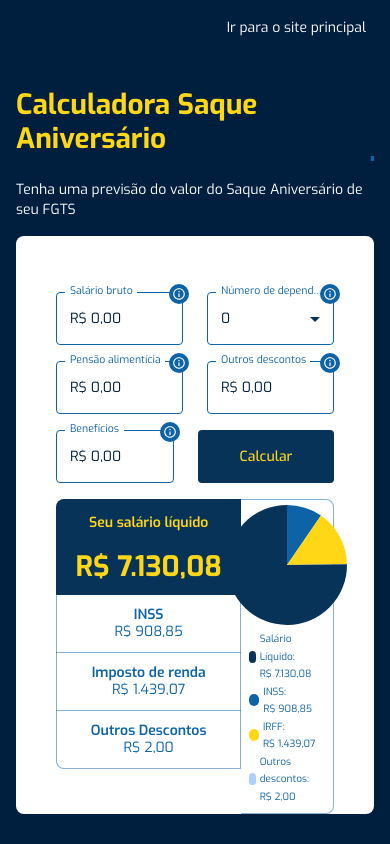
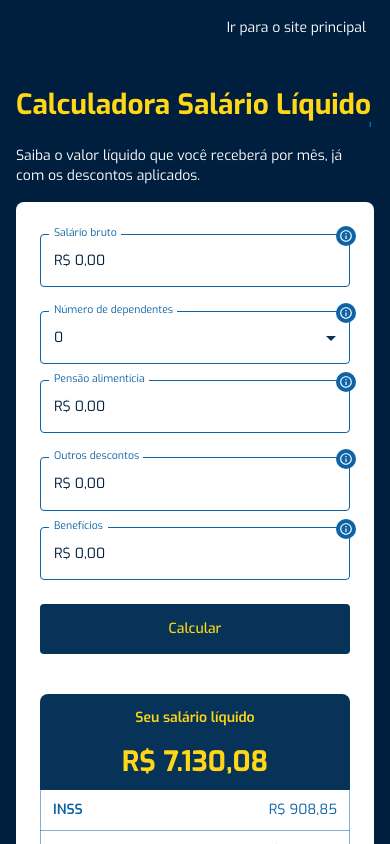
Before and after one commit to Janilso/calculadoras, a React (Vite) app in the folder apps/salario-liquido/: page / in a window 390 px wide. Shown: the top 844 px of the page. Built offline with nearby package versions, Linux system fonts and the light colour scheme.

Commit message:
feat: adicionado ajustes responsivos

```diff
--- a/apps/salario-liquido/src/components/Result/index.tsx
+++ b/apps/salario-liquido/src/components/Result/index.tsx
@@ -1,4 +1,4 @@
-import { Box, Grid2, Typography } from '@mui/material';
+import { Box, Grid2, SxProps, Typography } from '@mui/material';
 import React from 'react';
 import { ResultProps } from './types';
 import useResult from './useResult';
@@ -6,15 +6,20 @@ import { styles } from './styles';
 import { PieChart } from '@mui/x-charts';
 import { appColors } from '@calculadoras/ui/theme';
 import { formatMoney } from '@calculadoras/core/helpers';
+import ResultSkeleton from './skeleton';
 
-const Result: React.FC<ResultProps> = ({ data }) => {
+const Result: React.FC<ResultProps> = ({ data, sx, loading }) => {
   const { dataResult, dataCharts, legends } = useResult({
     data,
   });
 
   return (
-    <Grid2 container sx={styles.root}>
-      <Grid2 size={8}>
+    <Grid2 container sx={[styles.root, sx] as SxProps}>
+      {loading ? (
+        <ResultSkeleton />
+      ) : (
+        <>
+          <Grid2 container direction="column" size={{ xs: 12, sm: 8 }}>
             {dataResult.map(({ label, value }, i) => (
               <Grid2 key={label} sx={styles.line}>
                 <Typography sx={styles.lineLabel}>{label}</Typography>
@@ -27,7 +32,7 @@ const Result: React.FC<ResultProps> = ({ data }) => {
               </Grid2>
             ))}
           </Grid2>
-      <Grid2 size={4} sx={styles.graphic}>
+          <Grid2 size={{ xs: 12, sm: 4 }} sx={styles.graphic}>
             <PieChart
               series={[
                 {
@@ -67,6 +72,8 @@ const Result: React.FC<ResultProps> = ({ data }) => {
               ))}
             </Grid2>
           </Grid2>
+        </>
+      )}
     </Grid2>
   );
 };
--- /dev/null
+++ b/apps/salario-liquido/src/components/Result/skeleton.tsx
@@ -0,0 +1,31 @@
+import { Grid2, Skeleton, Stack } from '@mui/material';
+import React from 'react';
+import { styles } from './styles';
+
+const ResultSkeleton: React.FC = () => {
+  return (
+    <Grid2 container spacing={1} size={12}>
+      <Grid2 size={8}>
+        <Stack spacing={0.25} sx={styles.stack}>
+          <Skeleton height={93} />
+          <Skeleton height={40} />
+          <Skeleton height={40} />
+          <Skeleton height={40} />
+        </Stack>
+      </Grid2>
+      <Grid2 size={4}>
+        <Stack spacing={2} alignItems="center">
+          <Skeleton variant="circular" height={120} width={120} />
+          <Grid2 size={12}>
+            <Skeleton variant="text" height={20} />
+            <Skeleton variant="text" height={20} />
+            <Skeleton variant="text" height={20} />
+            <Skeleton variant="text" height={20} />
+          </Grid2>
+        </Stack>
+      </Grid2>
+    </Grid2>
+  );
+};
+
+export default ResultSkeleton;
--- a/apps/salario-liquido/src/components/Result/styles.ts
+++ b/apps/salario-liquido/src/components/Result/styles.ts
@@ -9,7 +9,6 @@ export const styles = makeSxStyles({
     display: 'flex',
     justifyContent: 'space-between',
     alignItems: 'center',
-    flexDirection: { xs: 'column', sm: 'row' },
     p: 1.5,
     border: '1px solid',
     borderColor: (theme) => alpha(theme.appColors.primaryLight, 0.5),
@@ -20,13 +19,14 @@ export const styles = makeSxStyles({
     },
 
     '&:first-of-type': {
-      borderRadius: '8px 0 0 0',
+      borderRadius: { xs: '8px 8px 0 0', sm: '8px 0 0 0' },
       border: 'none',
       bgcolor: 'appColors.primaryMedium',
       flexDirection: 'column',
-      justifyContent: 'flex-start',
+      justifyContent: 'space-evenly',
       alignItems: 'center',
       gap: 2,
+      flex: 1,
 
       '& .MuiTypography-root': {
         color: 'appColors.secondary',
@@ -39,7 +39,7 @@ export const styles = makeSxStyles({
       },
     },
     '&:last-of-type': {
-      borderRadius: '0 0 0 8px',
+      borderRadius: { xs: 0, sm: '0 0 0 8px' },
     },
   },
   lineLabel: {
@@ -55,18 +55,28 @@ export const styles = makeSxStyles({
   },
   graphic: {
     border: '1px solid',
+    borderLeft: { xs: null, sm: 'none' },
+    borderTop: (theme) => ({
+      xs: 'none',
+      sm: `1px solid ${alpha(theme.appColors.primaryLight, 0.5)}`,
+    }),
     borderColor: (theme) => alpha(theme.appColors.primaryLight, 0.5),
-    borderLeft: 'none',
-    borderRadius: '0 8px 8px 0',
+    borderRadius: { xs: '0 0 8px 8px', sm: '0 8px 8px 0' },
     display: 'flex',
-    // justifyContent: 'center',
     alignItems: 'center',
-    flexDirection: 'column',
+    flexDirection: { xs: 'row', sm: 'column' },
+    flexWrap: 'wrap',
+    justifyContent: { xs: 'center', sm: 'flex-start' },
+    p: { xs: 1, sm: 0 },
+
+    '& [class$=MuiResponsiveChart-container]': {
+      flexGrow: { xs: 0, sm: 1 },
+    },
   },
   legends: {
-    px: 1,
+    px: { xs: 1, md: 0.5, lg: 1 },
     pb: 1,
-    width: '100%',
+    width: { xs: 'fit-content', sm: '100%' },
     '& > .MuiBox-root': {
       display: 'flex',
       alignItems: 'center',
@@ -74,6 +84,7 @@ export const styles = makeSxStyles({
     },
     '& span': {
       width: 12,
+      minWidth: 12,
       height: 12,
       borderRadius: 12,
     },
@@ -83,8 +94,22 @@ export const styles = makeSxStyles({
     },
   },
   popper: {
-    '& .MuiChartsTooltip-valueCell': {
+    '& .MuiChartsTooltip-valueCell.MuiChartsTooltip-cell': {
       color: 'appColors.white',
     },
   },
+  stack: {
+    '.MuiSkeleton-root': {
+      '&:first-of-type': {
+        borderRadius: '8px 0 0 0',
+      },
+      '&:last-of-type': {
+        borderRadius: '0 0 0 8px',
+      },
+    },
+  },
+  chart: {
+    // flexGrow: { xs: 0, sm: 1 },
+    color: 'red',
+  },
 });
--- a/apps/salario-liquido/src/components/Result/types.ts
+++ b/apps/salario-liquido/src/components/Result/types.ts
@@ -1,3 +1,5 @@
+import { SxProps, Theme } from '@mui/material';
+
 export type ResultProps = {
   data: {
     salarioLiquido?: number;
@@ -5,4 +7,6 @@ export type ResultProps = {
     irff?: number;
     outrosDescontos?: number;
   };
+  sx?: SxProps<Theme>;
+  loading?: boolean;
 };
--- a/apps/salario-liquido/src/components/Result/useResult.ts
+++ b/apps/salario-liquido/src/components/Result/useResult.ts
@@ -3,7 +3,7 @@ import { ResultProps } from './types';
 import { formatMoney } from '@calculadoras/core/helpers';
 import { appColors } from '@calculadoras/ui/theme';
 
-const useResult = ({ data }: Required<ResultProps>) => {
+const useResult = ({ data }: Pick<ResultProps, 'data'>) => {
   const dataFormated = useMemo(
     () => ({
       salarioLiquido: formatMoney(data?.salarioLiquido ?? 0),
--- a/apps/salario-liquido/src/pages/Home/index.tsx
+++ b/apps/salario-liquido/src/pages/Home/index.tsx
@@ -13,11 +13,12 @@ const HomePage: React.FC = () => {
     <BasePage
       title={
         <>
-          Calculadora <br /> Saque Aniversário
+          Calculadora <br /> Salário Líquido
         </>
       }
-      subtitle="Tenha uma previsão do valor do Saque Aniversário de seu FGTS"
-      //   styles={{ title: styles.title, right: styles.right }}
+      subtitle="Saiba o valor líquido que você receberá
+      por mês, já com os descontos aplicados."
+      styles={{ title: styles.title }}
     >
       <FormProvider {...methods}>
         <Box
@@ -111,6 +112,8 @@ const HomePage: React.FC = () => {
                 outrosDescontos: 2.0,
                 salarioLiquido: 7130.08,
               }}
+              sx={styles.result}
+              // loading
             />
           </Grid2>
         </Box>
--- a/apps/salario-liquido/src/pages/Home/styles.ts
+++ b/apps/salario-liquido/src/pages/Home/styles.ts
@@ -1,7 +1,18 @@
 import { makeSxStyles } from '@calculadoras/ui/utils';
 
 export const styles = makeSxStyles({
-  formContainer: { px: 5, pt: 7 },
+  title: (theme) => ({
+    '&:after': {
+      width: { xs: 50, sm: 80 },
+    },
+
+    [theme.breakpoints.down(388)]: {
+      '&:after': {
+        left: 43,
+      },
+    },
+  }),
+  formContainer: { px: { xs: 3, lg: 5 }, pt: { xs: 4, sm: 7 }, pb: 3 },
   itensForm: {
     justifyContent: 'center',
     gap: 2,
@@ -12,7 +23,8 @@ export const styles = makeSxStyles({
     gap: 3,
     justifyContent: 'space-between',
     display: 'flex',
-    maxWidth: 390,
+    maxWidth: { xs: 'initial', sm: 390 },
+    flexDirection: { xs: 'column', sm: 'row' },
     '& .MuiTextField-root, & .MuiBoxAbout, & .MuiButton-root': {
       maxWidth: { xs: '100%', sm: 180 },
     },
@@ -20,4 +32,7 @@ export const styles = makeSxStyles({
       width: 'inherit',
     },
   },
+  result: {
+    mt: 3,
+  },
 });
--- a/packages/ui/theme/global.css
+++ b/packages/ui/theme/global.css
@@ -7,7 +7,7 @@ body {
   margin: 0;
   padding: 0;
   box-sizing: border-box;
-  font-family: -apple-system, BlinkMacSystemFont, 'Segoe UI', 'Roboto',
+  font-family: 'Exo', 'sans-serif', BlinkMacSystemFont, 'Segoe UI', 'Roboto',
     'Oxygen', 'Ubuntu', 'Cantarell', 'Fira Sans', 'Droid Sans',
     'Helvetica Neue', sans-serif;
   -webkit-font-smoothing: antialiased;
```
Lines whose indentation alone changed are shown as unchanged.
